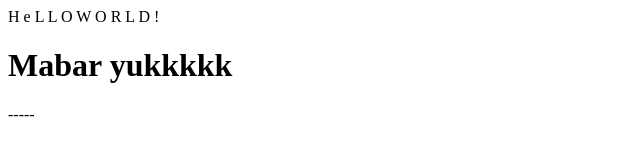
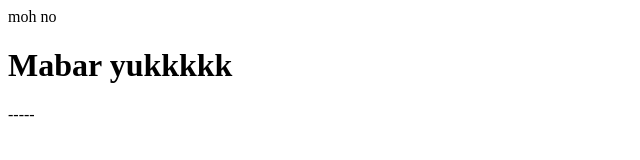
Before and after one commit to DeSh4dow/praktikum, a plain HTML site: page index.html in a window 1280 px wide. Shown: the whole page, without its empty margins (0-640 px from the left). Drawn offline with Linux system fonts and the light colour scheme.

Commit message:
pergantian

```diff
--- a/index.html
+++ b/index.html
@@ -4,7 +4,7 @@
 </head>
 
 <body>
-H e L L O   W O R L D !
+moh no
  <h1> Mabar yukkkkk </h1>
 </body>
 <footer>
```
